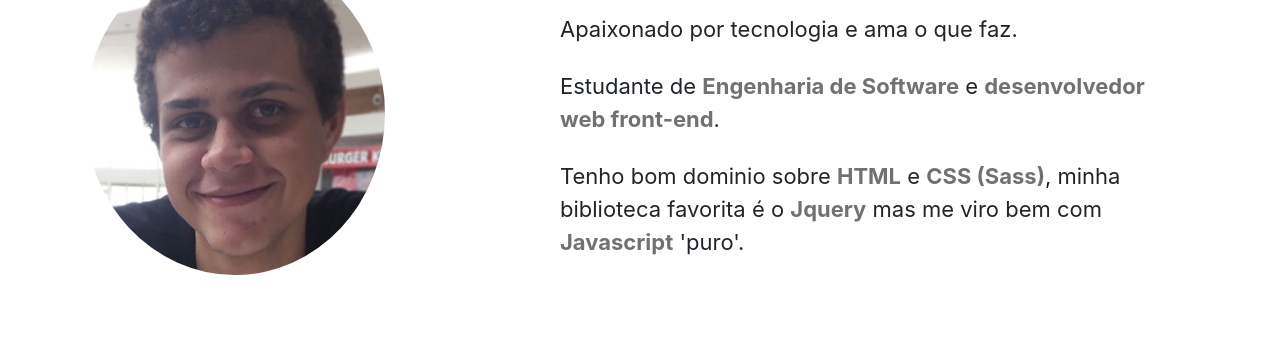
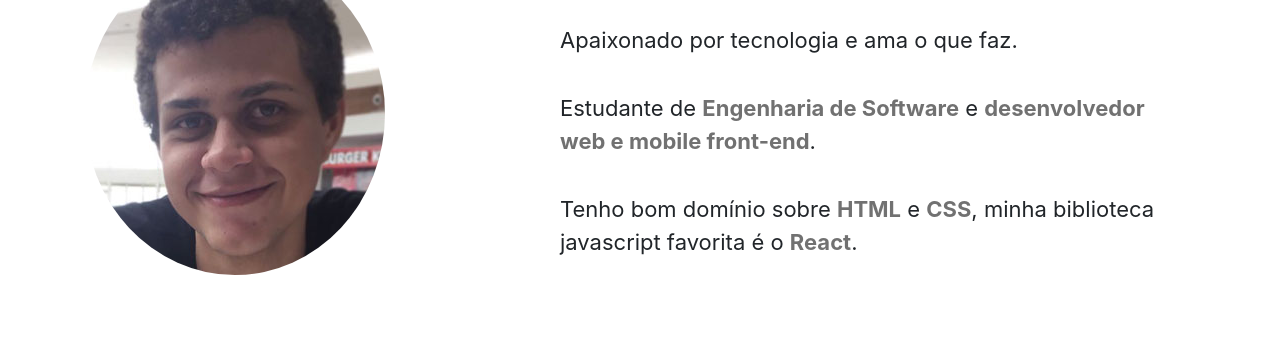
Before and after one commit to matheusmhq/matheusmhq.github.io, a plain HTML site: page index.html in a window 1280 px wide. Shown: the part 1062-1401 px from the top of the page. Drawn offline with Linux system fonts and the light colour scheme; animation ran at ten frames a second.

Commit message:
Updated description about

```diff
--- a/index.html
+++ b/index.html
@@ -288,13 +288,12 @@
             <p>Apaixonado por tecnologia e ama o que faz.</p>
             <p>
               Estudante de <strong>Engenharia de Software</strong> e
-              <strong>desenvolvedor web front-end</strong>.
+              <strong>desenvolvedor web e mobile front-end</strong>.
             </p>
             <p>
-              Tenho bom dominio sobre <strong>HTML</strong> e
-              <strong>CSS (Sass)</strong>, minha biblioteca favorita é o
-              <strong>Jquery</strong> mas me viro bem com
-              <strong>Javascript</strong> 'puro'.
+              Tenho bom domínio sobre <strong>HTML</strong> e
+              <strong>CSS</strong>, minha biblioteca javascript favorita é o
+              <strong>React</strong>.
             </p>
           </div>
         </div>
```
